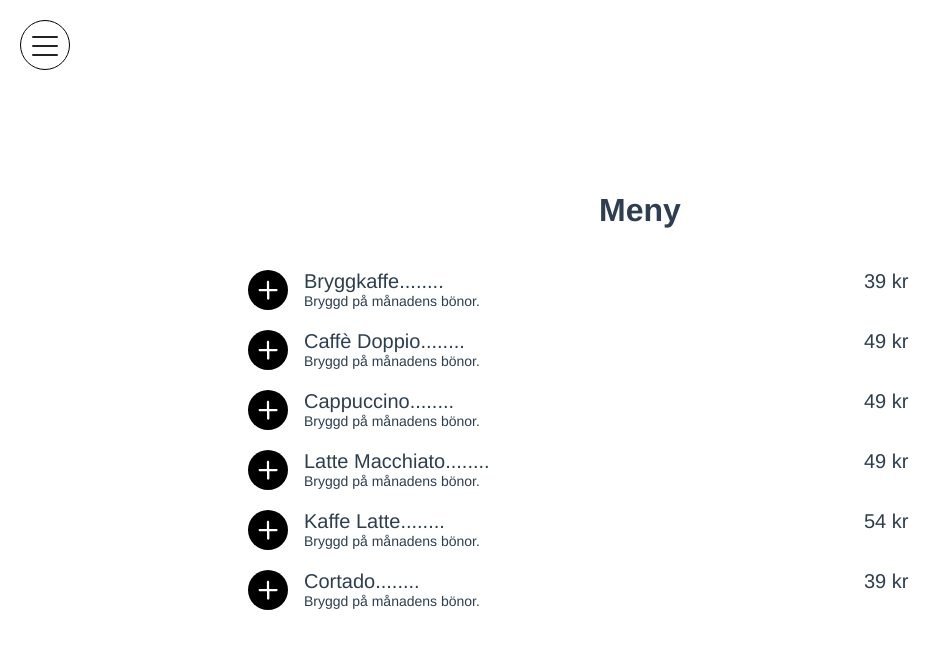
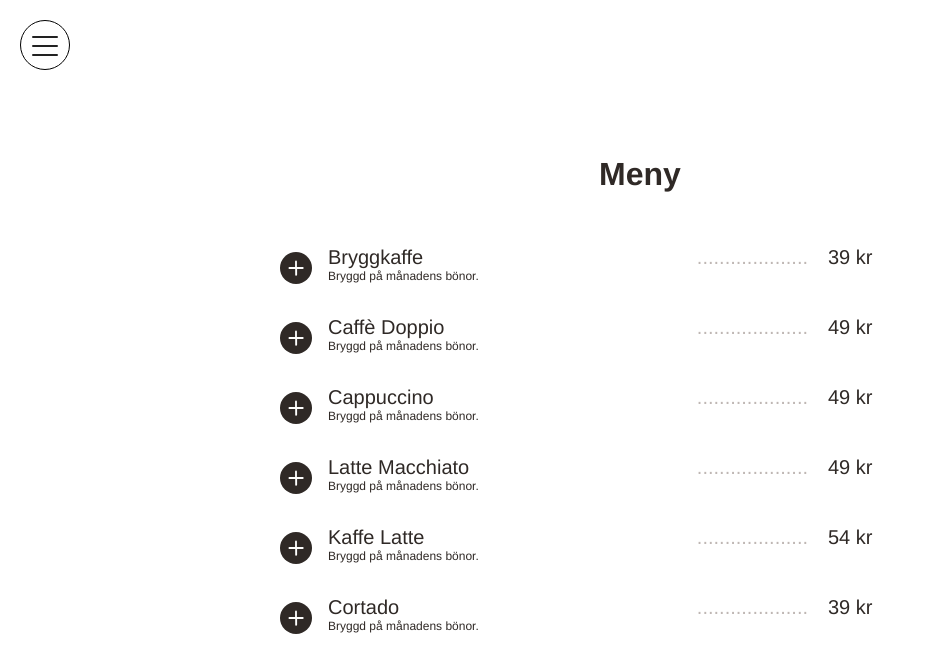
Before and after one commit to jenseneducation-madoka-fujimaki-ahlsen/slutprojekt-airbean-api, a Vue app: page /menu in a window 1280 px wide. Shown: the top 672 px of the page, without its empty margins (0-949 px from the left). Built offline with nearby package versions, Linux system fonts and the light colour scheme.

Commit message:
updated manu

```diff
--- a/src/views/Menu.vue
+++ b/src/views/Menu.vue
@@ -10,7 +10,10 @@
               <img class="add__img" src="@/assets/graphics/add.svg" alt="" />
               <div class="add__icon-bg"></div>
             </div>
-            <div class="title">{{ item.title }}........</div>
+            <div class="title">
+              {{ item.title }}
+              <div class="border">....................</div>
+            </div>
             <div class="price">{{ item.price }} kr</div>
             <div class="desc">{{ item.desc }}</div>
           </div>
@@ -42,8 +45,12 @@ export default {
 </script>
 
 <style lang="scss">
+$brown: #2f2926;
+$light-brown: #81726c;
+
 .wrap {
   height: 100vh;
+  color: $brown;
 }
 
 .menu-wrap {
@@ -61,11 +68,12 @@ ul {
 
 li {
   list-style: none;
+  margin: 32px 0;
 }
 
 .item-wrap {
   display: grid;
-  grid-template-columns: 1fr 10fr 3fr;
+  grid-template-columns: 1fr 10fr 4fr;
   grid-template-rows: repeat(2, auto);
   text-align: left;
 
@@ -73,35 +81,45 @@ li {
     grid-area: 1 / 1 / 3 / 2;
     position: relative;
     display: flex;
-    margin-right: 16px;
+    margin: 6px 16px 0 0;
 
     &__img {
-      width: 20px;
-      height: 20px;
+      width: 16px;
+      height: 16px;
       position: absolute;
-      margin: 10px auto auto 10px;
+      margin: 8px auto auto 8px;
     }
     &__icon-bg {
-      width: 40px;
-      height: 40px;
+      width: 32px;
+      height: 32px;
       border-radius: 50%;
-      background-color: black;
+      background-color: $brown;
     }
   }
 
   .title {
     font-size: 20px;
     grid-area: 1 / 2 / 2 / 2;
+    display: flex;
+    position: relative;
+
+    .border {
+      position: absolute;
+      right: 0;
+      color: $light-brown;
+      opacity: 0.5;
+    }
   }
 
   .price {
     font-size: 20px;
     grid-area: 1 / 3 / 2 / 4;
+    margin-left: 20px;
   }
 
   .desc {
     grid-area: 2 / 2 / 3 / 4;
-    font-size: 14px;
+    font-size: 12px;
   }
 }
 
```
